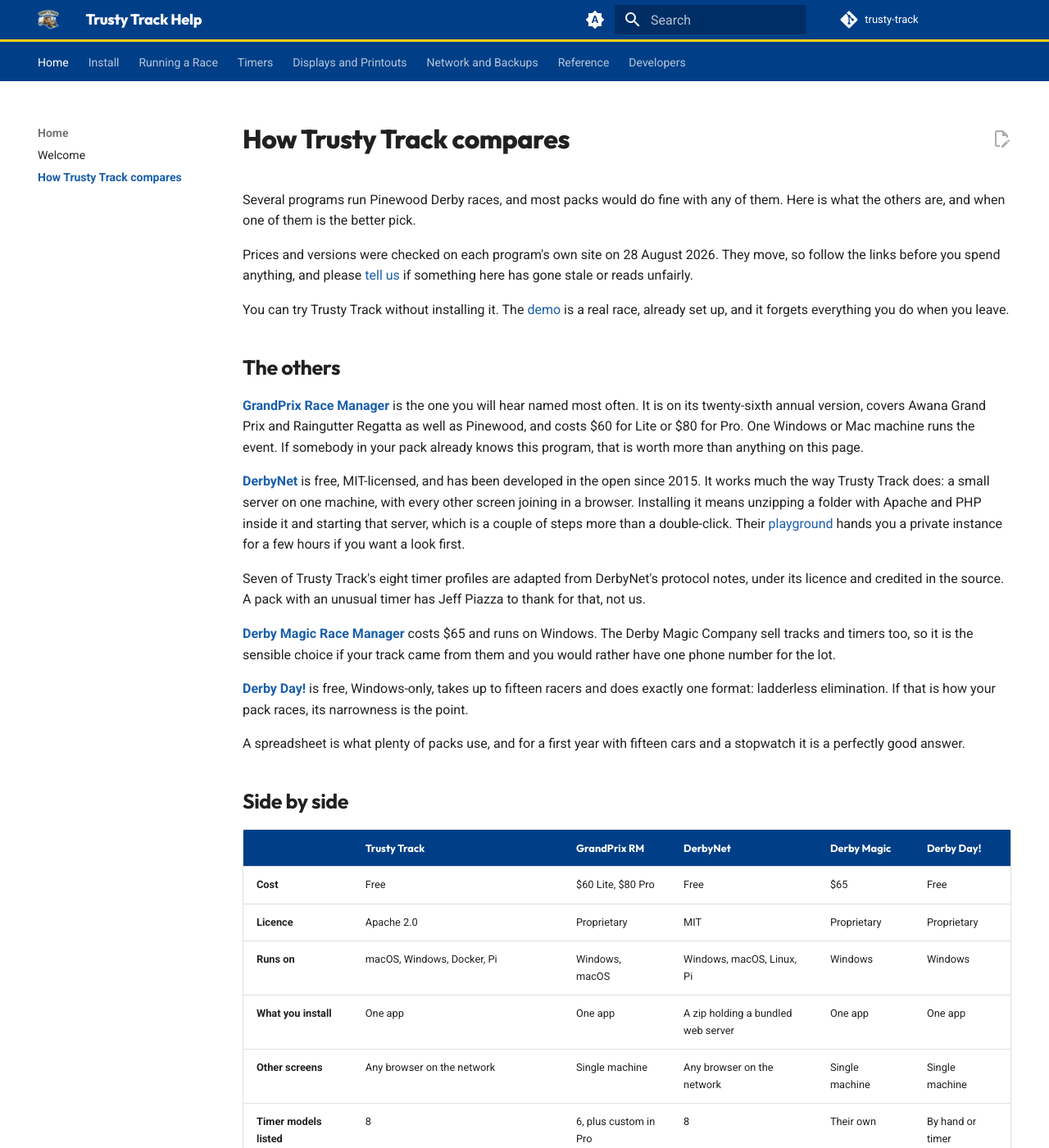
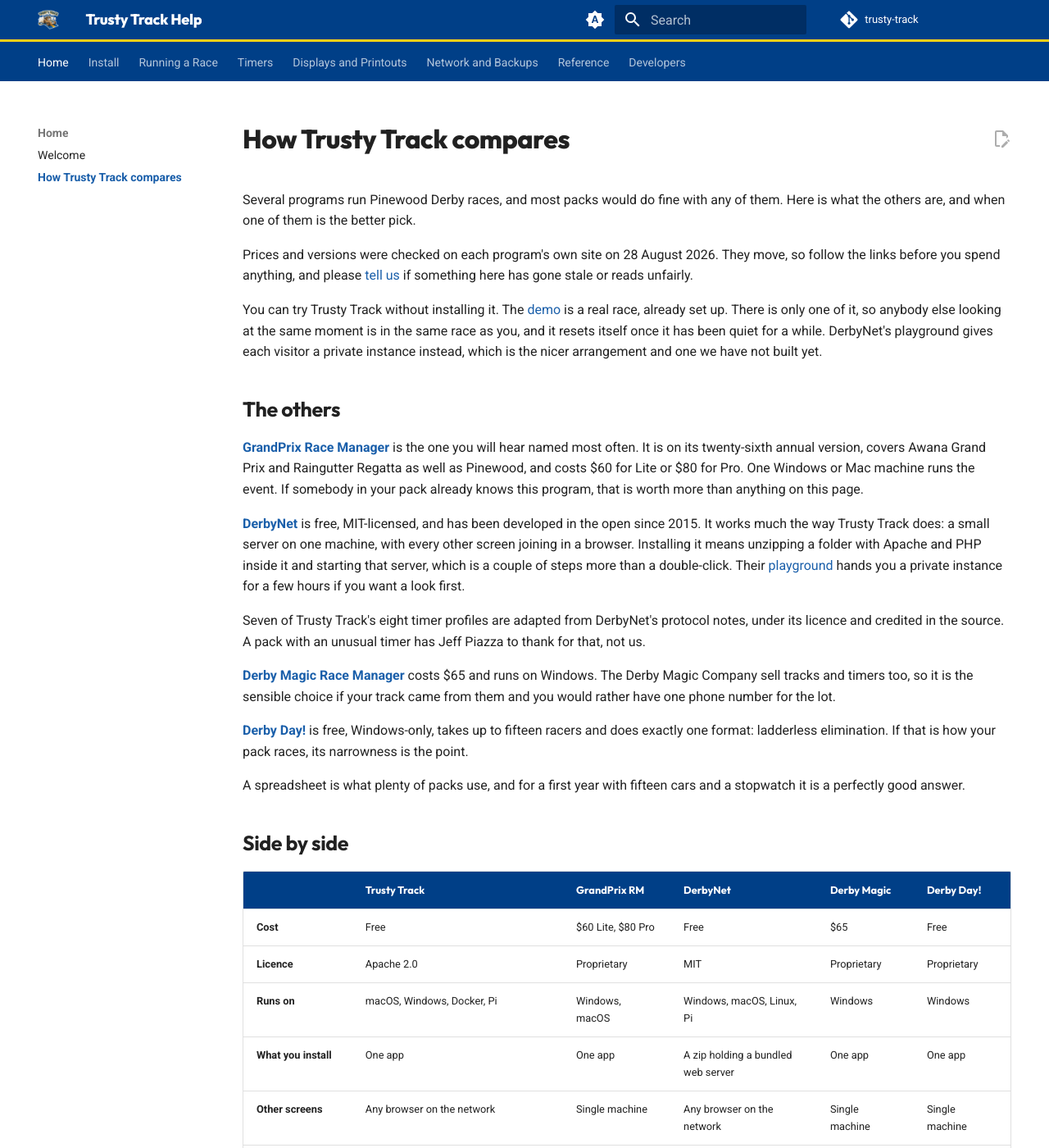
Before and after one commit to dknowles2/trusty-track, an MkDocs documentation site: the page built from docs/comparison.md, in a window 1280 px wide and 1400 px high. Shown: the whole window at 82% size. Built offline with MkDocs 1.6.1 and Material for MkDocs 9.7.7, drawn with Linux system fonts in a browser that asks for light colours; comment, search, counter and statistics services are not loaded; some of the changed text lies outside the part shown.

Commit message:
The demo is shared, and the copy said it was yours
Three places claimed the demo "forgets everything you do when you leave",
which invents a per-visitor instance the deployment does not have.
deploy/cloudrun/deploy.sh runs it at --max-instances=1: everybody looking
at a given moment is in the same race, and the reset is the instance
scaling to zero after a quiet spell rather than anything to do with one
person leaving. A private instance per visitor is #296, still open.

This is the shape of wrong that costs most. A visitor who finds a race
they did not create, or their own changes still there an hour later,
concludes the software is broken rather than that the demo is shared.

docs/demo.md had it right throughout — "a restart is its reset" — because
it was written from the deployment. The three lines that were wrong were
all written from the pitch.

The comparison table also flattened the difference: DerbyNet's playground
hands each visitor a private instance for a few hours, and both were
listed as though they were the same offer, with ours the shorter phrase.
The row now says what each actually is, and the paragraph says outright
that theirs is the better arrangement.

Co-Authored-By: Claude Opus 5 <noreply@anthropic.com>

```diff
--- a/docs/comparison.md
+++ b/docs/comparison.md
@@ -14,8 +14,11 @@ They move, so follow the links before you spend anything, and please
 gone stale or reads unfairly.
 
 You can try Trusty Track without installing it. The
-[demo](https://demo.trusty-track.com) is a real race, already set up, and it
-forgets everything you do when you leave.
+[demo](https://demo.trusty-track.com) is a real race, already set up. There is only
+one of it, so anybody else looking at the same moment is in the same race as you,
+and it resets itself once it has been quiet for a while. DerbyNet's playground gives
+each visitor a private instance instead, which is the nicer arrangement and one we
+have not built yet.
 
 ## The others
 
@@ -63,7 +66,7 @@ and a stopwatch it is a perfectly good answer.
 | **Race formats** | Perfect-N, championship, elimination, balanced, slowest | Several, more in Pro | Several | Several | Elimination only |
 | **Racer limit** | None | None | None | None | 15 |
 | **Racer and car photos** | Yes | Pro only | Yes | — | — |
-| **Try before installing** | Public demo | — | Hosted playground | — | — |
+| **Try before installing** | One shared demo | — | A private instance, a few hours | — | — |
 | **Public since** | Jan 2026 | Version 26 | Jul 2015 | Long-established | Long-established |
 
 A blank cell means their site does not say, not that the answer is no.
```
Also changed, not shown: CLAUDE.md (+16 -0 lines), docs/index.md (+3 -2 lines), 1 other file.
